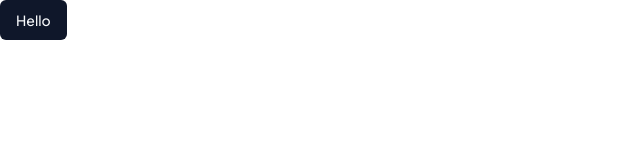
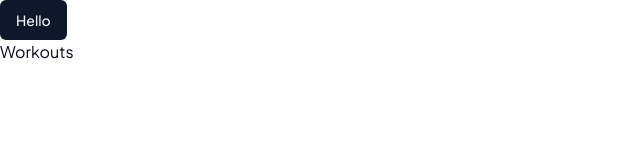
Before and after one commit to randspy/myo-reps, a React (Vite) app: page /workouts in a window 1280 px wide. Shown: the top 160 px of the page, without its empty margins (0-640 px from the left). Built offline with nearby package versions, Linux system fonts and the light colour scheme.

Commit message:
Router added

```diff
--- a/src/App.tsx
+++ b/src/App.tsx
@@ -1,7 +1,9 @@
+import { Outlet } from 'react-router-dom';
 import { Button } from '@/components/ui/button';
 
 export const App = () => (
   <div className="h-dvh">
     <Button> Hello </Button>
+    <Outlet />
   </div>
 );
--- a/src/main.tsx
+++ b/src/main.tsx
@@ -2,9 +2,32 @@ import React from 'react';
 import ReactDOM from 'react-dom/client';
 import { App } from './App';
 import './index.css';
+import {
+  createBrowserRouter,
+  Navigate,
+  RouterProvider,
+} from 'react-router-dom';
+import Workouts from './app/workouts/Workouts';
+
+const router = createBrowserRouter([
+  {
+    path: '/',
+    element: <App />,
+    children: [
+      {
+        path: '/',
+        element: <Navigate to="/workouts" />,
+      },
+      {
+        path: '/workouts',
+        element: <Workouts />,
+      },
+    ],
+  },
+]);
 
 ReactDOM.createRoot(document.getElementById('app') as HTMLElement).render(
   <React.StrictMode>
-    <App />
+    <RouterProvider router={router} />
   </React.StrictMode>,
 );
```
